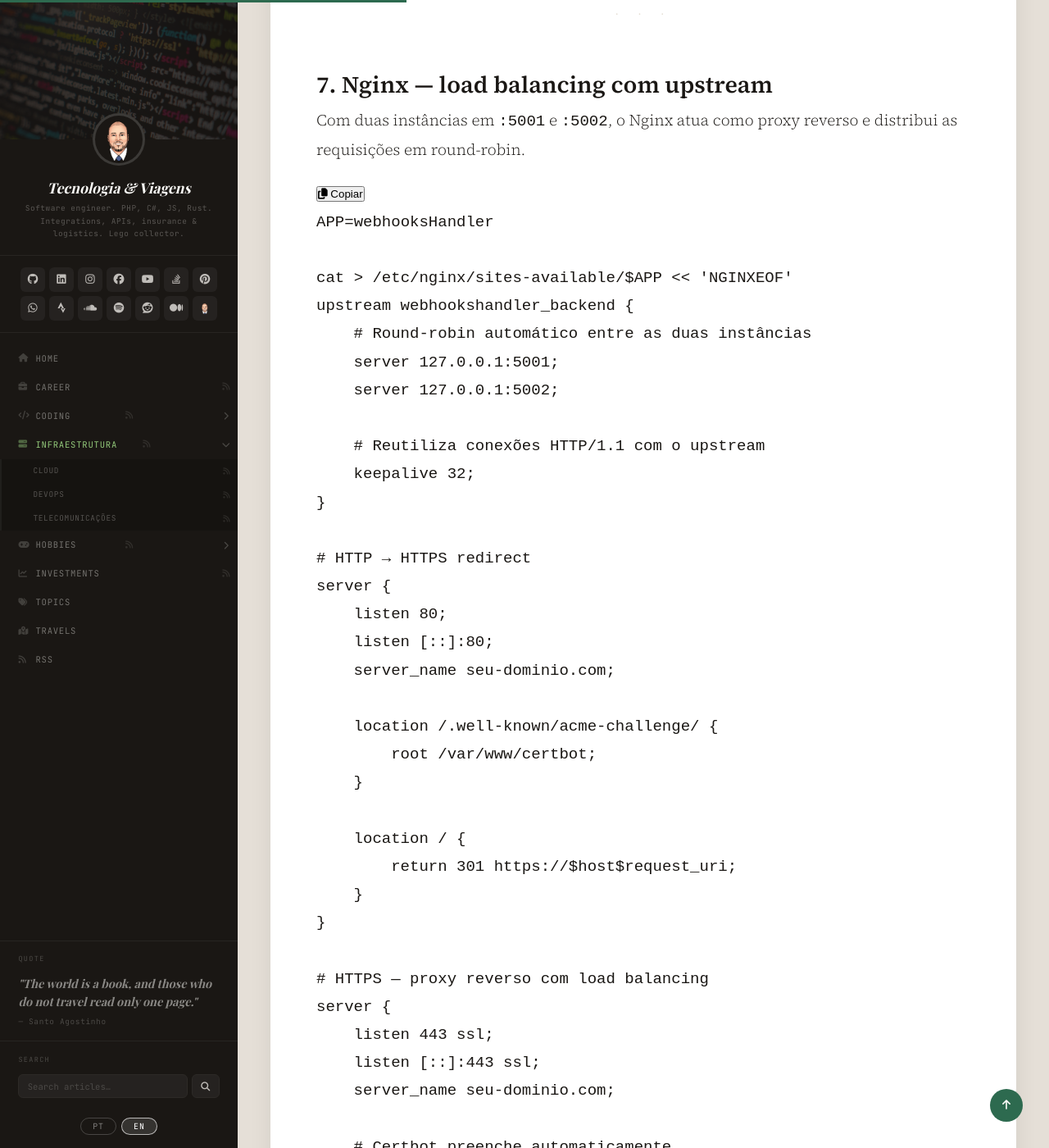
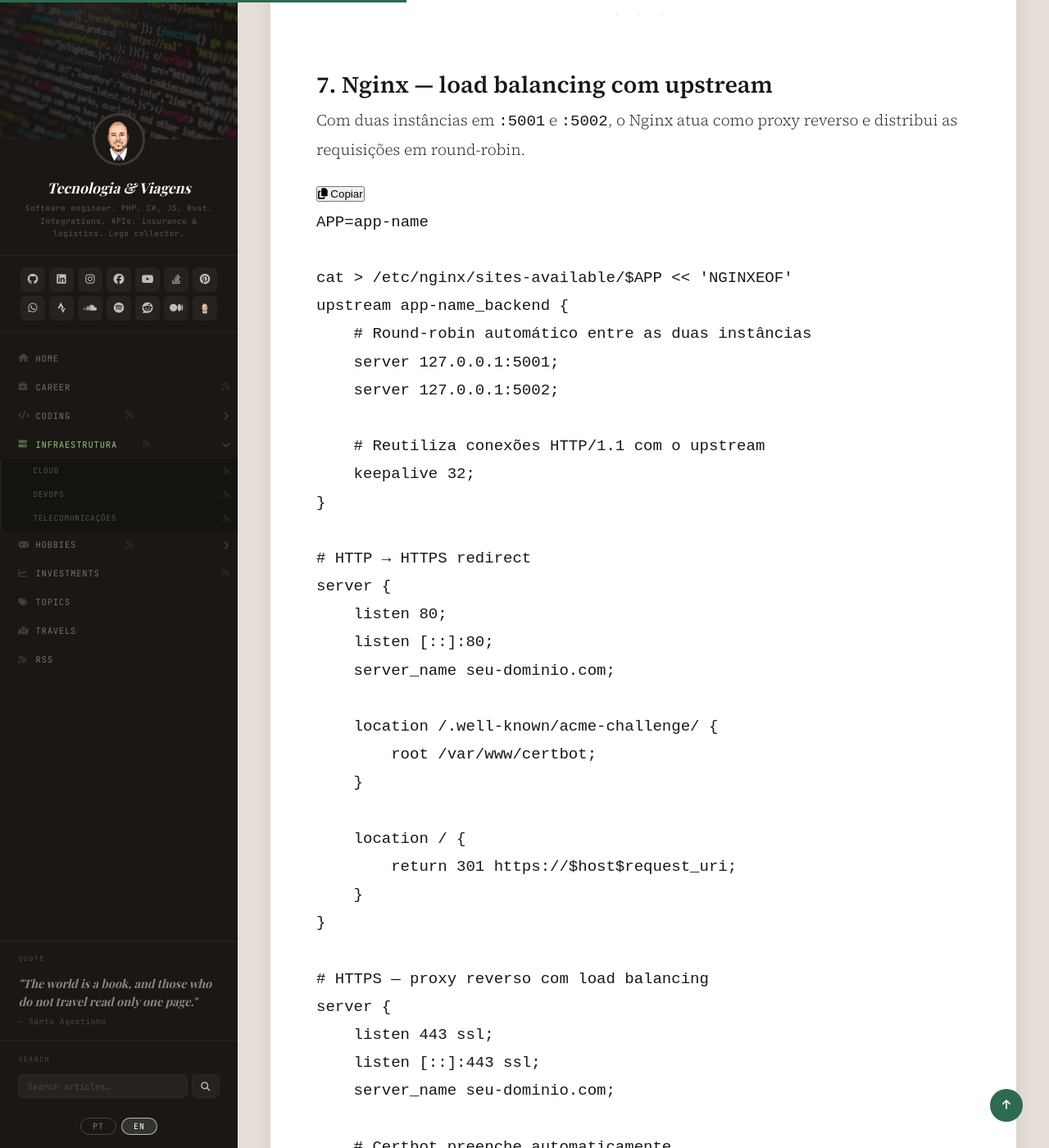
Before and after one commit to guibranco/blog, a Jekyll site: the page built from _posts/2026-06-23-deploy-csharp-dotnet10-vps-nginx-load-balancing-rolling-deploy.md, in a window 1280 px wide and 1400 px high, scrolled down 9675 px. Shown: the whole window at 82% size. Built offline with Jekyll 4.4.1, drawn with Linux system fonts in a browser that asks for light colours; some web fonts are replaced; comment, search, counter and statistics services are not loaded; some of the changed text lies outside the part shown.

Commit message:
refactor: rename app components to `app-name`
Change the application name from `webhooksHandler` to `app-name`
across multiple sections in the deployment guide, thereby improving
consistency and maintainability. This includes the main directory,
users, service names, environment files, and GitHub Actions
configuration. These modifications are necessary to reflect the new
app naming convention, ensuring that all server configurations and CI/CD
workflows adhere to the updated application identifier.

````diff
--- a/_posts/2026-06-23-deploy-csharp-dotnet10-vps-nginx-load-balancing-rolling-deploy.md
+++ b/_posts/2026-06-23-deploy-csharp-dotnet10-vps-nginx-load-balancing-rolling-deploy.md
@@ -41,7 +41,7 @@
 - UFW configurado
 - Certbot instalado
 - Usuário `deploy` com chave SSH configurada
-- Diretório `/opt/webhooksHandler` criado
+- Diretório `/opt/app-name` criado
 
 ### No GitHub
 
@@ -88,10 +88,10 @@
 O deploy usa dois usuários distintos com responsabilidades separadas:
 
 - **`deploy`** — usado pelo GitHub Actions para fazer SSH e transferir arquivos
-- **`webhooksHandler`** — usuário de sistema sem shell, que executa a aplicação
+- **`app-name`** — usuário de sistema sem shell, que executa a aplicação
 
 ```bash
-APP=webhooksHandler
+APP=app-name
 
 # Usuário da aplicação — sem shell, sem home
 useradd --system --no-create-home --shell /usr/sbin/nologin $APP
@@ -116,7 +116,7 @@
 Na sua máquina local:
 
 ```bash
-ssh-keygen -t ed25519 -C "github-actions-deploy" -f ~/.ssh/deploy_webhookshandler -N ""
+ssh-keygen -t ed25519 -C "github-actions-deploy" -f ~/.ssh/deploy_app-name -N ""
 ```
 
 Copie a chave pública para o servidor. Em ambientes OCI o `ssh-copy-id` pode falhar antes do usuário `deploy` estar configurado — use o método manual:
@@ -137,7 +137,7 @@
 O usuário `deploy` precisa de `sudo` apenas para parar/iniciar os serviços e ajustar permissões. Nada além disso:
 
 ```bash
-APP=webhooksHandler
+APP=app-name
 
 cat > /etc/sudoers.d/${APP}-deploy << EOF
 deploy ALL=(ALL) NOPASSWD: /usr/bin/systemctl start ${APP}-1
@@ -164,7 +164,7 @@
 Crie o arquivo de variáveis de ambiente que o systemd vai carregar em cada instância. As instâncias diferem apenas na porta:
 
 ```bash
-APP=webhooksHandler
+APP=app-name
 
 # Instância 1 — porta 5001
 cat > /opt/$APP/environment-1 << EOF
@@ -200,7 +200,7 @@
 ### Instância 1
 
 ```bash
-APP=webhooksHandler
+APP=app-name
 
 cat > /etc/systemd/system/${APP}-1.service << EOF
 [Unit]
@@ -292,10 +292,10 @@
 Com duas instâncias em `:5001` e `:5002`, o Nginx atua como proxy reverso e distribui as requisições em round-robin.
 
 ```bash
-APP=webhooksHandler
+APP=app-name
 
 cat > /etc/nginx/sites-available/$APP << 'NGINXEOF'
-upstream webhookshandler_backend {
+upstream app-name_backend {
     # Round-robin automático entre as duas instâncias
     server 127.0.0.1:5001;
     server 127.0.0.1:5002;
@@ -339,7 +339,7 @@
 
     # API — todas as rotas
     location / {
-        proxy_pass         http://webhookshandler_backend;
+        proxy_pass         http://app-name_backend;
         proxy_http_version 1.1;
         proxy_set_header   Connection        "";
         proxy_set_header   Host              $host;
@@ -353,7 +353,7 @@
 
     # Health check — sem poluir os logs
     location /health {
-        proxy_pass         http://webhookshandler_backend;
+        proxy_pass         http://app-name_backend;
         proxy_http_version 1.1;
         proxy_set_header   Connection        "";
         proxy_set_header   Host              $host;
@@ -471,7 +471,7 @@
 O deploy segue esta sequência:
 
 1. Build e publish no runner do GitHub Actions
-2. rsync dos artefatos para `/opt/webhooksHandler-staging/` (instâncias ainda servindo tráfego)
+2. rsync dos artefatos para `/opt/app-name-staging/` (instâncias ainda servindo tráfego)
 3. Rolling deploy da instância 1: stop → swap de arquivos → start → health check em `:5001`
 4. Se a instância 1 passou, rolling deploy da instância 2: stop → start → health check em `:5002`
 5. Health check final via Nginx (HTTPS público)
@@ -489,13 +489,13 @@
 
 env:
   DOTNET_VERSION: '10.0.x'
-  PROJECT_PATH: 'src/WebhooksHandler/WebhooksHandler.csproj'
+  PROJECT_PATH: 'src/app-name/app-name.csproj'
   PUBLISH_DIR: './publish'
-  REMOTE_DIR: '/opt/webhooksHandler'
+  REMOTE_DIR: '/opt/app-name'
   SSH_USER: deploy
   SSH_HOST: ${{ secrets.SSH_HOST }}
-  SERVICE_1: webhooksHandler-1
-  SERVICE_2: webhooksHandler-2
+  SERVICE_1: app-name-1
+  SERVICE_2: app-name-2
 
 jobs:
   build-and-deploy:
@@ -537,13 +537,13 @@
       - name: Upload release to staging
         run: |
           ssh ${{ env.SSH_USER }}@${{ env.SSH_HOST }} \
-            "sudo mkdir -p /opt/webhooksHandler-staging && \
-             sudo chown deploy:deploy /opt/webhooksHandler-staging"
+            "sudo mkdir -p /opt/app-name-staging && \
+             sudo chown deploy:deploy /opt/app-name-staging"
 
           rsync -avz --delete \
             -e "ssh -i ~/.ssh/id_rsa -o StrictHostKeyChecking=no" \
             ${{ env.PUBLISH_DIR }}/ \
-            ${{ env.SSH_USER }}@${{ env.SSH_HOST }}:/opt/webhooksHandler-staging/
+            ${{ env.SSH_USER }}@${{ env.SSH_HOST }}:/opt/app-name-staging/
 
       # ── 6. Rolling deploy — instância 1 ──────────────────────────────────────
       - name: Rolling deploy — instance 1
@@ -552,15 +552,15 @@
             set -e
 
             echo "==> Parando instância 1..."
-            sudo systemctl stop webhooksHandler-1
+            sudo systemctl stop app-name-1
 
             echo "==> Sincronizando arquivos do staging..."
-            sudo rsync -a --delete /opt/webhooksHandler-staging/ /opt/webhooksHandler/
-            sudo chown -R webhooksHandler:webhooksHandler /opt/webhooksHandler
-            sudo chmod -R 750 /opt/webhooksHandler
+            sudo rsync -a --delete /opt/app-name-staging/ /opt/app-name/
+            sudo chown -R app-name:app-name /opt/app-name
+            sudo chmod -R 750 /opt/app-name
 
             echo "==> Iniciando instância 1..."
-            sudo systemctl start webhooksHandler-1
+            sudo systemctl start app-name-1
 
             echo "==> Aguardando instância 1 em :5001..."
             for i in $(seq 1 12); do
@@ -584,10 +584,10 @@
             set -e
 
             echo "==> Parando instância 2..."
-            sudo systemctl stop webhooksHandler-2
+            sudo systemctl stop app-name-2
 
             echo "==> Iniciando instância 2 (arquivos já no lugar)..."
-            sudo systemctl start webhooksHandler-2
+            sudo systemctl start app-name-2
 
             echo "==> Aguardando instância 2 em :5002..."
             for i in $(seq 1 12); do
@@ -608,7 +608,7 @@
         if: always()
         run: |
           ssh ${{ env.SSH_USER }}@${{ env.SSH_HOST }} \
-            "sudo rm -rf /opt/webhooksHandler-staging" || true
+            "sudo rm -rf /opt/app-name-staging" || true
 
       # ── 9. Health check final via Nginx ───────────────────────────────────────
       - name: Final health check
@@ -642,7 +642,7 @@
 | Retomada | Não | Sim (`--partial`) |
 | Rollback manual | Requer manter o `.tar.gz` anterior | Staging permanece intacto até o cleanup |
 
-Com dois serviços lendo do mesmo `/opt/webhooksHandler/`, o fluxo via staging garante que a cópia dos arquivos acontece de forma completa antes de qualquer instância ser reiniciada.
+Com dois serviços lendo do mesmo `/opt/app-name/`, o fluxo via staging garante que a cópia dos arquivos acontece de forma completa antes de qualquer instância ser reiniciada.
 
 <div class="divider">· · ·</div>
 
@@ -670,15 +670,15 @@
 ## 13. Checklist pós-deploy
 
 - [ ] DNS A record aponta para o IP correto da VPS
-- [ ] `systemctl status webhooksHandler-1` mostra `active (running)`
-- [ ] `systemctl status webhooksHandler-2` mostra `active (running)`
+- [ ] `systemctl status app-name-1` mostra `active (running)`
+- [ ] `systemctl status app-name-2` mostra `active (running)`
 - [ ] `curl -s https://seu-dominio.com/health` retorna HTTP 200
 - [ ] `curl -s http://127.0.0.1:5001/health` retorna 200 direto no Kestrel
 - [ ] `curl -s http://127.0.0.1:5002/health` retorna 200 direto no Kestrel
 - [ ] `certbot renew --dry-run` bem-sucedido
 - [ ] `nginx -t` sem warnings
 - [ ] UFW permite apenas portas 22, 80, 443
-- [ ] `/opt/webhooksHandler/environment-1` e `environment-2` com `chmod 640`
+- [ ] `/opt/app-name/environment-1` e `environment-2` com `chmod 640`
 - [ ] `ForwardedHeaders` configurado no `Program.cs`
 - [ ] Rolling restart testado manualmente: parar instância 1, verificar que instância 2 atende
 - [ ] GitHub Actions com badge verde na `main`
@@ -689,15 +689,15 @@
 
 ```bash
 # Logs em tempo real
-journalctl -u webhooksHandler-1 -f
-journalctl -u webhooksHandler-2 -f
+journalctl -u app-name-1 -f
+journalctl -u app-name-2 -f
 
 # Status dos serviços
-sudo systemctl status webhooksHandler-1 webhooksHandler-2
+sudo systemctl status app-name-1 app-name-2
 
 # Restart manual de uma instância
-sudo systemctl restart webhooksHandler-1
-sudo systemctl restart webhooksHandler-2
+sudo systemctl restart app-name-1
+sudo systemctl restart app-name-2
 
 # Reload do Nginx (zero downtime — só recarrega config)
 sudo systemctl reload nginx
@@ -724,7 +724,7 @@
 certbot renew --force-renewal --nginx -d seu-dominio.com
 
 # Publish manual da aplicação (no runner ou localmente)
-dotnet publish src/WebhooksHandler/WebhooksHandler.csproj \
+dotnet publish src/app-name/app-name.csproj \
   --configuration Release \
   --self-contained false \
   --output ./publish
@@ -738,10 +738,10 @@
 
 | Placeholder | Exemplo | Significado |
 |---|---|---|
-| `webhooksHandler` | `pancake-api` | Nome do app — usado para usuário, diretório e serviços |
+| `app-name` | `pancake-api` | Nome do app — usado para usuário, diretório e serviços |
 | `seu-dominio.com` | `api.straccini.com` | Domínio apontando para a VPS |
 | `your-server-ip` | `152.67.xx.xx` | IP público da VPS |
-| `WebhooksHandler.csproj` | `Pancake.Api.csproj` | Arquivo de projeto para o publish |
-| `WebhooksHandler.dll` | `Pancake.Api.dll` | DLL de entrada compilada |
+| `app-name.csproj` | `Pancake.Api.csproj` | Arquivo de projeto para o publish |
+| `app-name.dll` | `Pancake.Api.dll` | DLL de entrada compilada |
 | `5001` | `5001` | Porta interna da instância 1 |
 | `5002` | `5002` | Porta interna da instância 2 |
````
